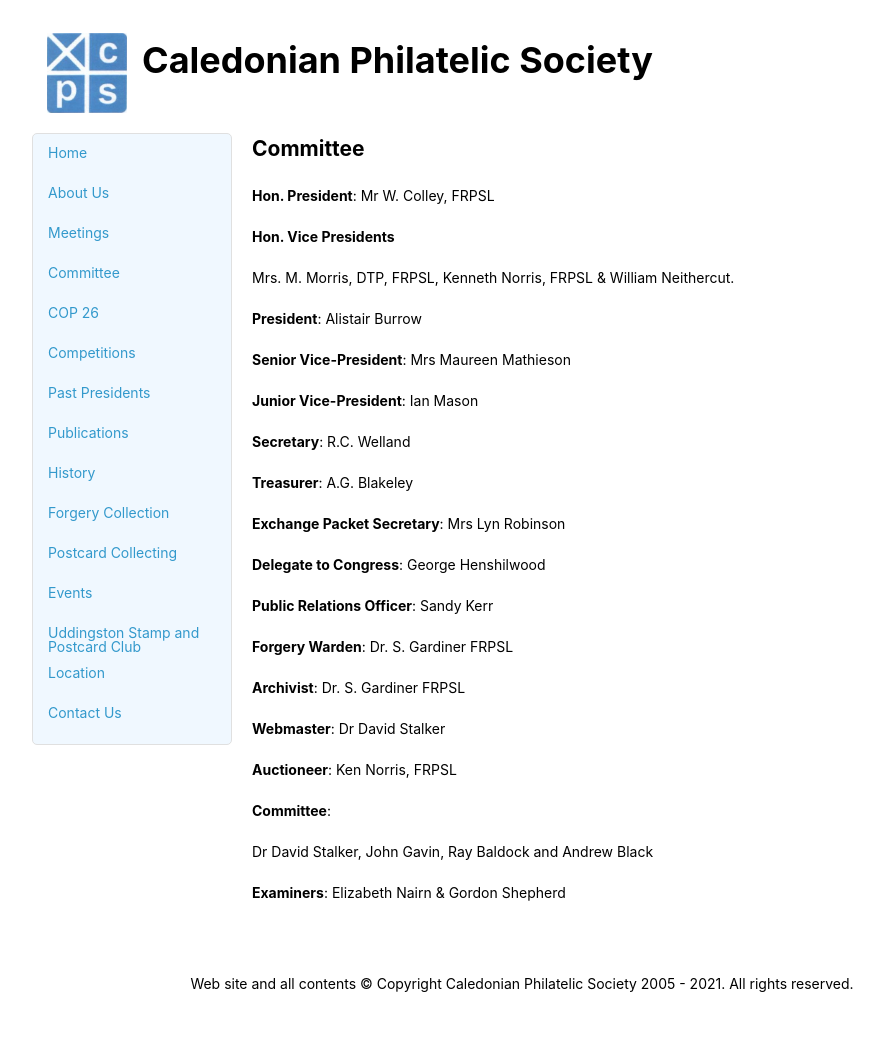
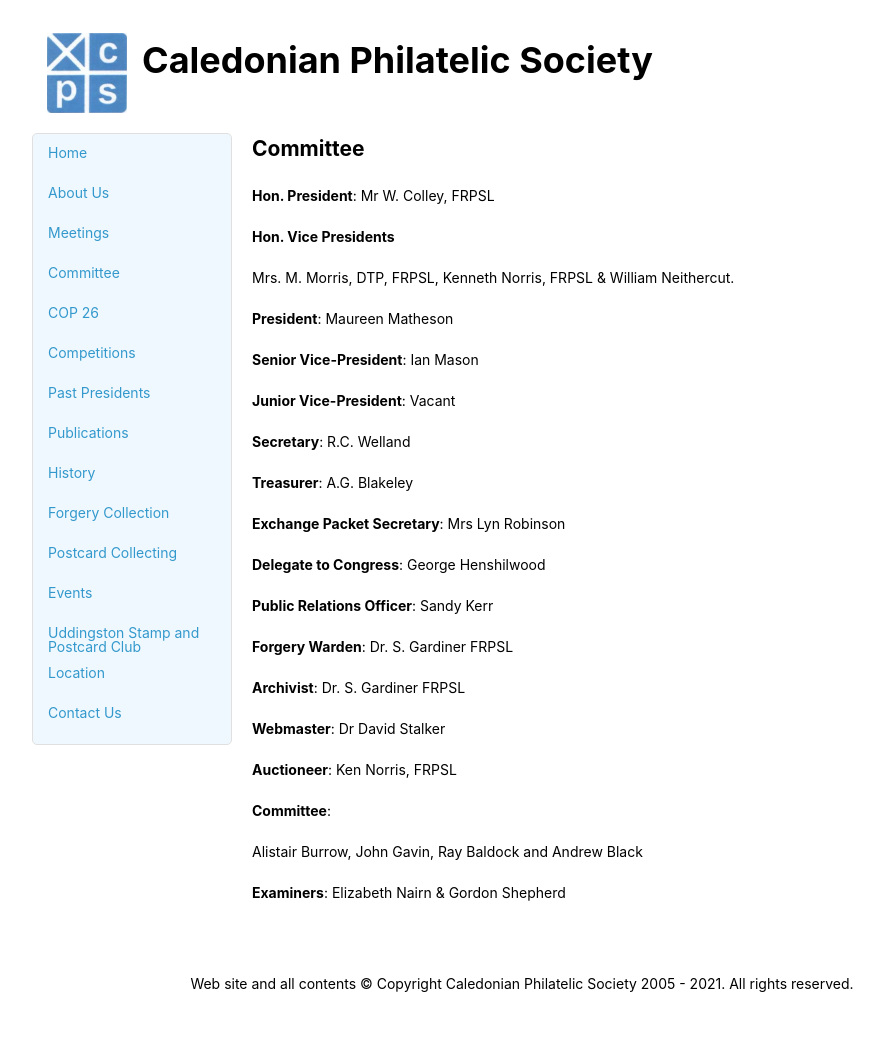
Before and after one commit to astalker/caledonian-stamps, a Jekyll site: the page built from committee.md, in a window 1280 px wide. Shown: the whole page, without its empty margins (118-1002 px from the left). Built offline with Jekyll 4.4.1, drawn with Linux system fonts in a browser that asks for light colours; our own code applies the rules of GitHub Pages for plain Markdown files.

Commit message:
Committee for 2021 - 2022 added

```diff
--- a/committee.md
+++ b/committee.md
@@ -6,11 +6,11 @@
 
  Mrs. M. Morris, DTP, FRPSL, Kenneth Norris, FRPSL & William Neithercut.
 
-**President**: Alistair Burrow
+**President**: Maureen Matheson
 
-**Senior Vice-President**: Mrs Maureen Mathieson
+**Senior Vice-President**: Ian Mason
 
-**Junior Vice-President**: Ian Mason
+**Junior Vice-President**: Vacant
 
 **Secretary**: R.C. Welland
 
@@ -32,6 +32,6 @@
 
 **Committee**:
 
-Dr David Stalker, John Gavin, Ray Baldock and Andrew Black
+Alistair Burrow, John Gavin, Ray Baldock and Andrew Black
 
 **Examiners**: Elizabeth Nairn & Gordon Shepherd
```
